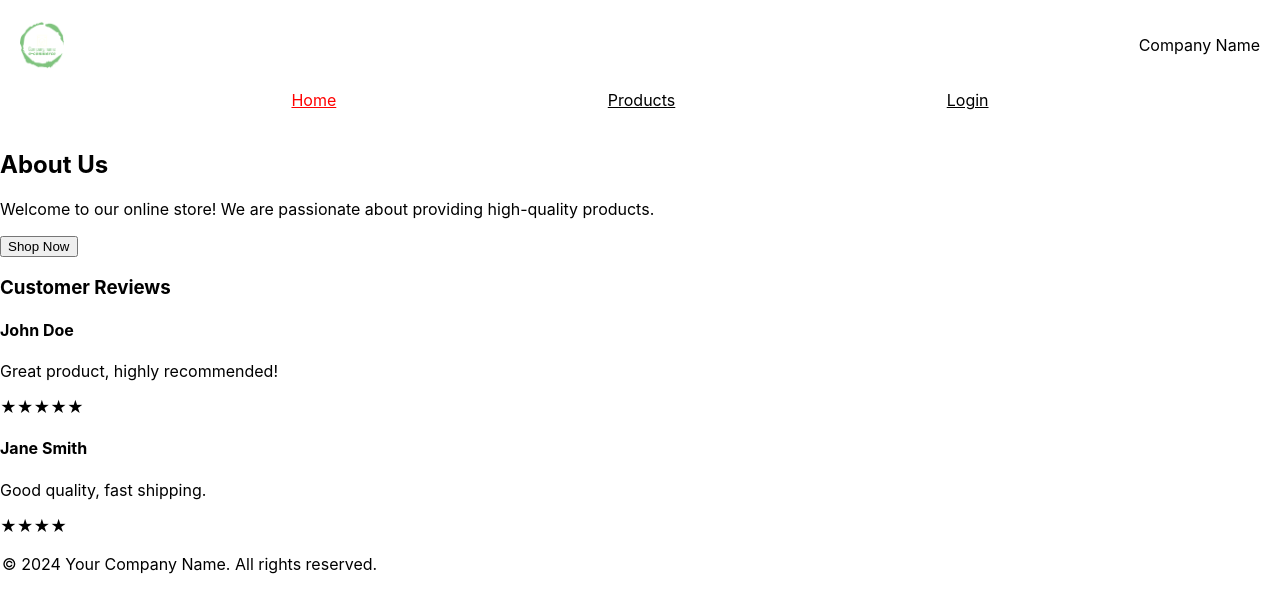
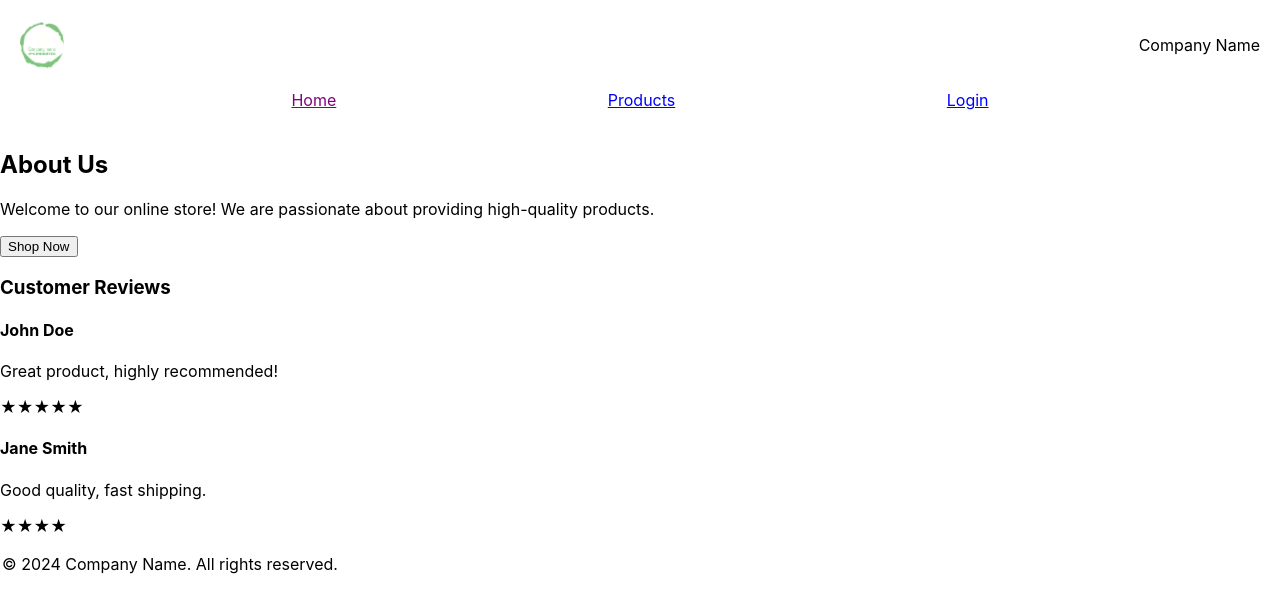
Before and after one commit to tahmeedm/Ass.4, a React (Create React App) app in the folder my-ecommerce-app/: page / in a window 1280 px wide. Shown: the top 612 px of the page. Built offline with nearby package versions, Linux system fonts and the light colour scheme.

Commit message:
added different footer

```diff
--- a/my-ecommerce-app/src/App.js
+++ b/my-ecommerce-app/src/App.js
@@ -13,7 +13,7 @@ function App() {
       <Routes>
         <Route exact path="/" element={<Homepage />} />
         <Route path="/products" element={<Productpage />} />
-        {/* Add other routes here */}
+
       </Routes>
     </div>
   );
--- a/my-ecommerce-app/src/component/Footer.js
+++ b/my-ecommerce-app/src/component/Footer.js
@@ -2,7 +2,7 @@
 const Footer = () => {
   return (
     <footer style={{ backgroundColor: 'white', textAlign: 'left', padding: '2px' }}>
-      © 2024 Your Company Name. All rights reserved.
+      © 2024 Company Name. All rights reserved.
     </footer>
   );
 };
--- a/my-ecommerce-app/src/component/Header.js
+++ b/my-ecommerce-app/src/component/Header.js
@@ -4,7 +4,7 @@ import { NavLink } from 'react-router-dom';
 const Header = () => {
   const activeStyle = ({ isActive }) => {
     return {
-      color: isActive ? 'red' : 'black', // Replace 'red' with the color you want for active links
+      color: isActive ? 'purple' : 'blue',
     };
   };
 
```
